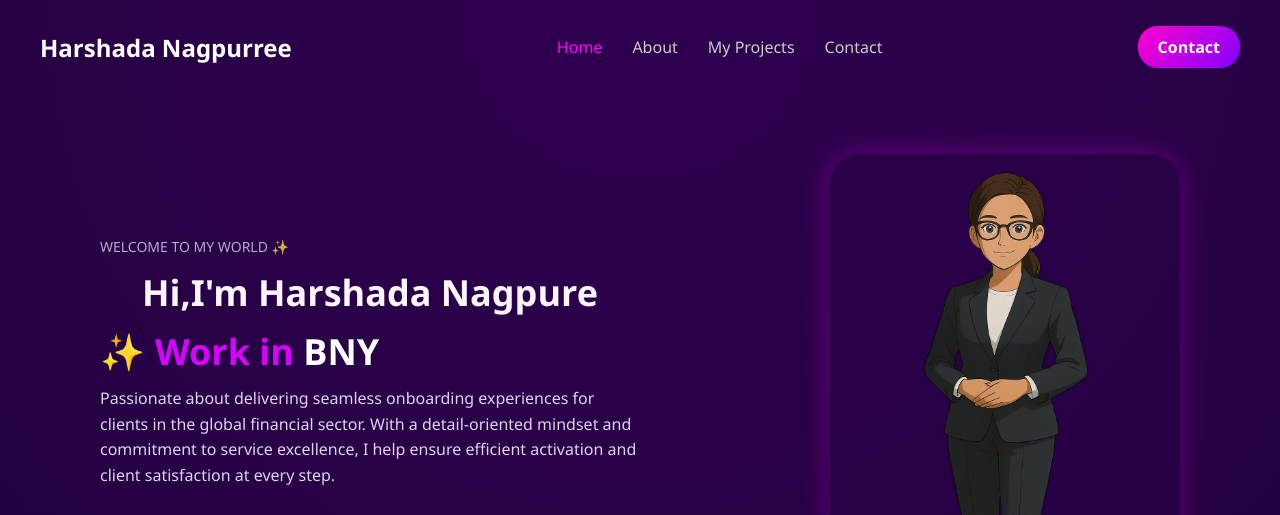
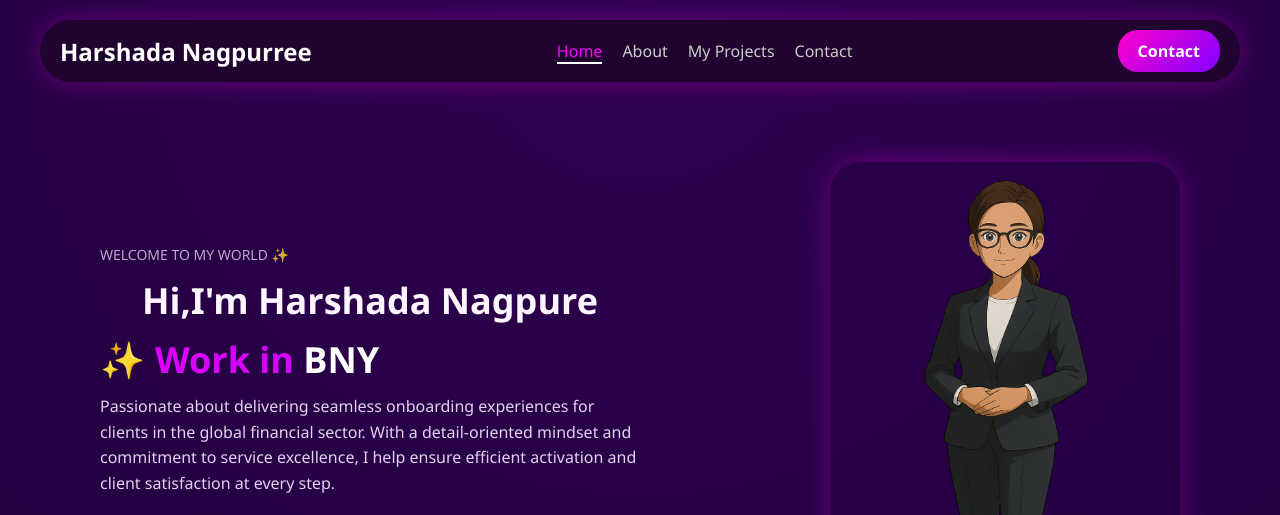
Before and after one commit to shubhmbende/myweb, a plain HTML site: page port/index.html in a window 1280 px wide. Shown: the top 515 px of the page. Drawn offline with Linux system fonts and the light colour scheme.

Commit message:
Update styles.css

```diff
--- a/port/styles.css
+++ b/port/styles.css
@@ -10,32 +10,67 @@ body {
 }
 
 nav {
+
+
+
   display: flex;
   justify-content: space-between;
   align-items: center;
+  background-color: #20032e;
+  padding: 10px 20px;
+  color: white;
+  position: sticky;
+  top: 0;
+  z-index: 1000;
+  border-radius: 40px;
+  box-shadow: 0 0 30px rgba(255, 0, 255, 0.3);
+
+
+
+
+
+
+
 }
 
 .logo {
-    font-size: 24px;
-    font-weight: 800;
-    color: #fff;
+
+
+
+  font-size: 1.5rem;
+  font-weight: bold;
 }
 
 .nav-links {
+
+
+
+
   list-style: none;
   display: flex;
-    gap: 30px;
+  gap: 20px;
+  margin: 0;
+  padding: 0;
 }
 
 .nav-links li a {
   text-decoration: none;
   color: #ccc;
   font-weight: 500;
+
+
+
+
 }
 
 .nav-links li a.active,
 .nav-links li a:hover {
   color: #f0f;
+  border-bottom: 2px solid white;
+
+
+  text-decoration: none;
+  font-weight: 500;
 }
 
 .btn-contact {
@@ -190,6 +225,7 @@ body {
   padding: 60px 40px;
   display: flex;
   justify-content: center;
+
 }
 
 .contact-container {
@@ -197,36 +233,43 @@ body {
   max-width: 1200px;
   width: 100%;
   gap: 60px;
+
 }
 
 .contact-left {
   flex: 1;
   display: flex;
   align-items: center;
+
 }
 
 .contact-left h2 {
   font-size: 32px;
   font-weight: 800;
   line-height: 1.4;
+
 }
 
 .contact-left .dot {
   margin-right: 8px;
+
 }
 
 .contact-right {
   flex: 1;
+
 }
 
 .contact-right form {
   display: flex;
   flex-direction: column;
+
 }
 
 .contact-right label {
   margin-top: 20px;
   font-weight: 600;
+
 }
 
 .contact-right input,
@@ -240,6 +283,7 @@ body {
   font-size: 16px;
   outline: none;
   transition: border 0.3s ease;
+  box-shadow: 0 0 30px rgba(255, 0, 255, 0.3);
 }
 
 .contact-right input:focus,
@@ -325,6 +369,7 @@ body {
   .nav-links {
     flex-wrap: wrap;
     justify-content: center;
+
   }
 
   .buttons {
@@ -379,12 +424,14 @@ body {
 
   .project-card {
     padding: 1rem;
+
   }
 
   .contact-right input,
   .contact-right textarea {
     font-size: 14px;
     padding: 10px;
+
   }
 
   .send-btn {
```
Lines whose indentation alone changed are shown as unchanged.
